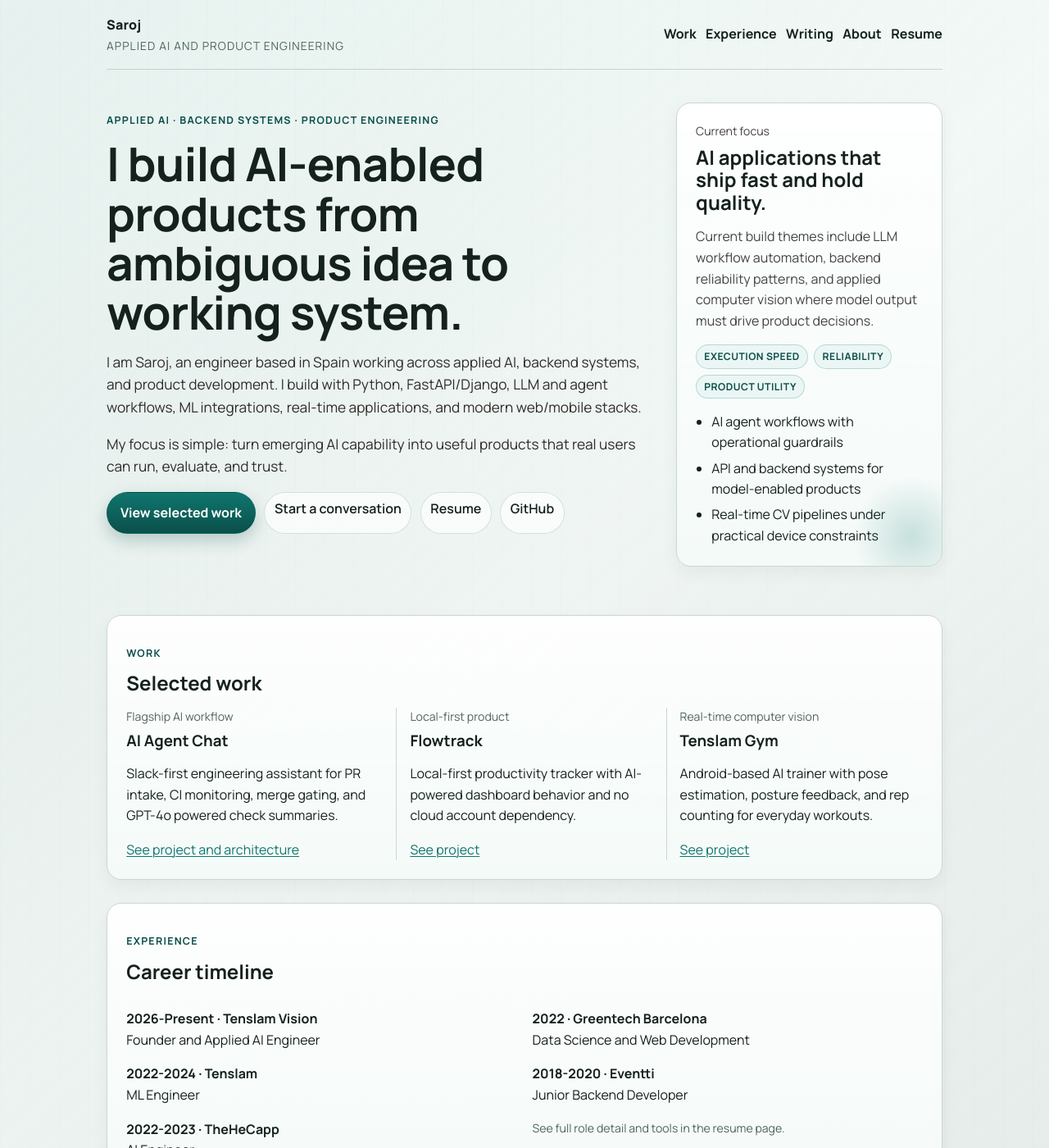
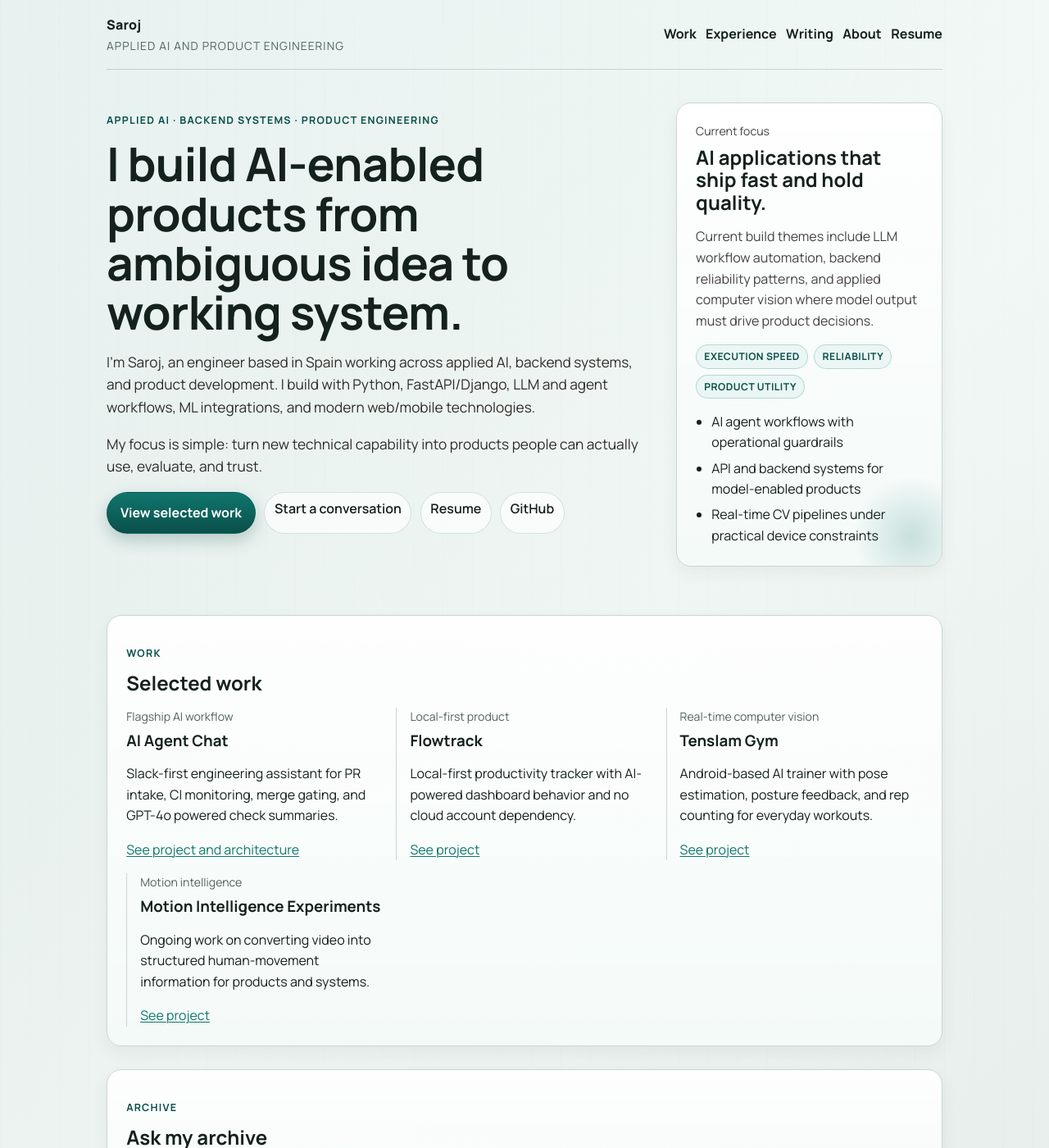
Before and after one commit to sbartaula/sbartaula.github.io, a Jekyll site: the page built from index.md, in a window 1280 px wide and 1400 px high. Shown: the whole window at 82% size. Built offline with Jekyll 4.4.1, drawn with Linux system fonts in a browser that asks for light colours; some of the changed text lies outside the part shown.

Commit message:
Refresh profile copy and timeline

```diff
--- a/index.md
+++ b/index.md
@@ -10,13 +10,11 @@ description: "Saroj builds applied AI products, reliable backend systems, LLM wo
       <p class="eyebrow">Applied AI · Backend Systems · Product Engineering</p>
       <h1>I build AI-enabled products from ambiguous idea to working system.</h1>
       <p class="lede">
-        I am Saroj, an engineer based in Spain working across applied AI, backend systems, and product development.
-        I build with Python, FastAPI/Django, LLM and agent workflows, ML integrations, real-time applications,
-        and modern web/mobile stacks.
+        I’m Saroj, an engineer based in Spain working across applied AI, backend systems, and product development.
+        I build with Python, FastAPI/Django, LLM and agent workflows, ML integrations, and modern web/mobile technologies.
       </p>
       <p class="lede">
-        My focus is simple: turn emerging AI capability into useful products that real users can run,
-        evaluate, and trust.
+        My focus is simple: turn new technical capability into products people can actually use, evaluate, and trust.
       </p>
 
       <nav class="quick-links" aria-label="Primary links">
@@ -72,7 +70,21 @@ description: "Saroj builds applied AI products, reliable backend systems, LLM wo
       <p>Android-based AI trainer with pose estimation, posture feedback, and rep counting for everyday workouts.</p>
       <a class="text-link" href="{{ '/projects/#tenslam-gym' | relative_url }}">See project</a>
     </article>
+    <article class="mini-card">
+      <p class="meta">Motion intelligence</p>
+      <h3>Motion Intelligence Experiments</h3>
+      <p>Ongoing work on converting video into structured human-movement information for products and systems.</p>
+      <a class="text-link" href="{{ '/projects/#tenslam-vision-motion-engine' | relative_url }}">See project</a>
+    </article>
   </div>
+</section>
+
+<section class="panel">
+  <div class="section-heading">
+    <p class="eyebrow">Archive</p>
+    <h2>Ask my archive</h2>
+  </div>
+  <p>Ask about my writing, public projects, or background. Answers are generated from information published on this site and may be incomplete. Sources and dates are shown where available.</p>
 </section>
 
 <section class="panel" id="experience">
@@ -82,14 +94,16 @@ description: "Saroj builds applied AI products, reliable backend systems, LLM wo
   </div>
   <div class="split-columns">
     <div>
-      <p><strong>2026-Present · Tenslam Vision</strong><br>Founder and Applied AI Engineer</p>
-      <p><strong>2022-2024 · Tenslam</strong><br>ML Engineer</p>
-      <p><strong>2022-2023 · TheHeCapp</strong><br>AI Engineer</p>
+      <p><strong>2025–Present · Tenslam Vision</strong><br>Founder & Applied AI / Product Engineer</p>
+      <p><strong>2023–2025 · Tenslam</strong><br>Co-Founder & ML / Product Developer</p>
+      <p><strong>2022–2023 · Box99 / TheHeCapp</strong><br>AI / Product Contributor</p>
+      <p><strong>2022 · Demium</strong><br>Entrepreneur in Residence</p>
     </div>
     <div>
-      <p><strong>2022 · Greentech Barcelona</strong><br>Data Science and Web Development</p>
-      <p><strong>2018-2020 · Eventti</strong><br>Junior Backend Developer</p>
-      <p class="meta">See full role detail and tools in the resume page.</p>
+      <p><strong>2020–2022 · Independent Web & Data Projects</strong><br>Self-employed / Independent · Spain</p>
+      <p><strong>2018–2020 · Eventti.net</strong><br>Backend Development Contributor</p>
+      <p><strong>2013–2016 · Sky Infosys</strong><br>Computer Technician</p>
+      <p class="meta">See the full role detail and tools on the resume page.</p>
     </div>
   </div>
 </section>
```
Also changed, not shown: about.md (+4 -1 lines), resume.md (+11 -6 lines).
